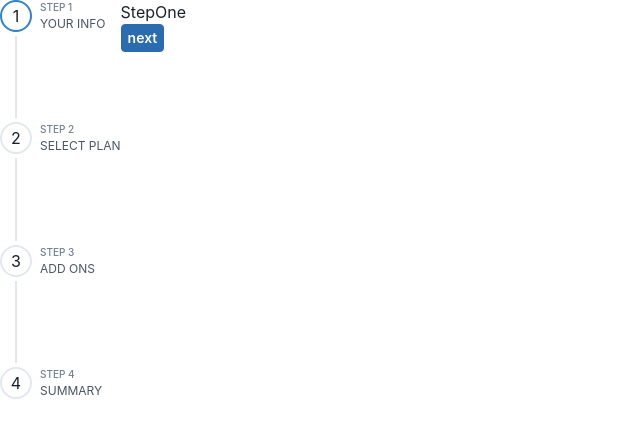
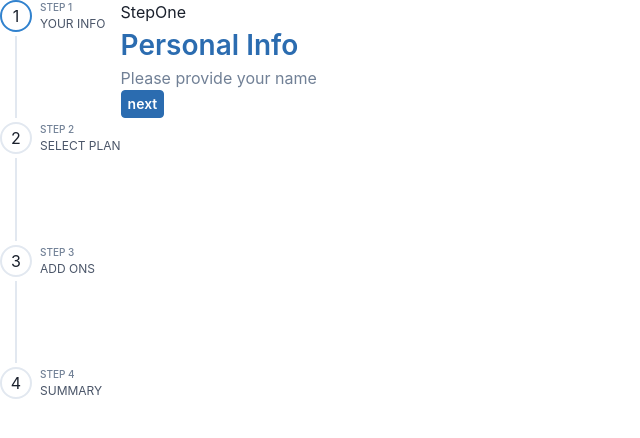
Before and after one commit to ShrutiSavani/Multi-step-form, a React (Create React App) app: page / in a window 1280 px wide. Shown: the top 438 px of the page, without its empty margins (0-640 px from the left). Built offline with nearby package versions, Linux system fonts and the light colour scheme.

Commit message:
Add HeaderComponent

```diff
--- /dev/null
+++ b/src/components/HeaderComponent/index.js
@@ -0,0 +1,30 @@
+import { Box, Text } from '@chakra-ui/react'
+import React from 'react'
+
+const HeaderComponent = ({
+    title,
+    titleStyle,
+    description,
+    descriptionStyle
+}) => {
+    return (
+        <Box>
+            <Text
+                fontSize='28px'
+                color='blue.600'
+                fontWeight='600'
+                {...titleStyle}
+            >
+                {title}
+            </Text>
+            <Text
+                color='gray.500'
+                {...descriptionStyle}
+            >
+                {description}
+            </Text>
+        </Box>
+    )
+}
+
+export default HeaderComponent
--- a/src/components/StepOne/index.js
+++ b/src/components/StepOne/index.js
@@ -1,12 +1,15 @@
 import { Box, Button, Text } from '@chakra-ui/react'
 import React, { useContext } from 'react'
 import { StepContext } from '../../context/StepContext'
+import HeaderComponent from '../HeaderComponent'
 
-function StepOne() {
+const StepOne = () => {
   const { goToNextStep } = useContext(StepContext)
+
   return (
     <Box>
       <Text>StepOne</Text>
+      <HeaderComponent title={'Personal Info'} description={'Please provide your name'} />
       <Button onClick={goToNextStep} variant='solid'>next</Button>
     </Box>
   )
--- a/src/components/index.js
+++ b/src/components/index.js
@@ -3,11 +3,13 @@ import StepOne from './StepOne';
 import StepTwo from './StepTwo';
 import StepThree from './StepThree';
 import StepFour from './StepFour';
+import HeaderComponent from './HeaderComponent';
 
 export {
     StepperComponent,
     StepOne,
     StepTwo,
     StepThree,
-    StepFour
+    StepFour,
+    HeaderComponent
 }
```
